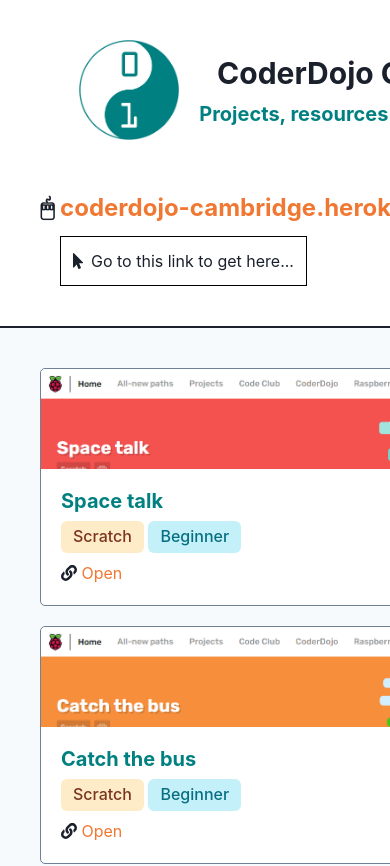
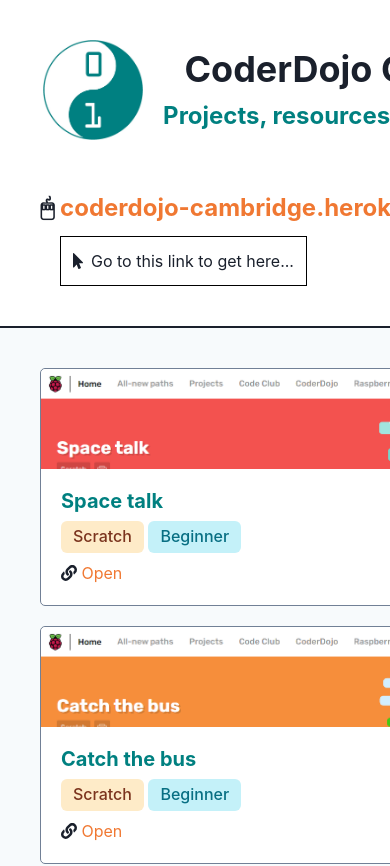
Before and after one commit to slugmandrew/coderdojo-cambridge, a React (Create React App) app: page / in a window 390 px wide. Shown: the top 866 px of the page. Built offline with nearby package versions, Linux system fonts and the light colour scheme.

Commit message:
Improve responsive nature of logo

```diff
--- a/src/SiteLogo.tsx
+++ b/src/SiteLogo.tsx
@@ -3,14 +3,15 @@
 import React from 'react'
 
 export const SiteLogo = () => {
+  const logoSize = ['100px', null, '120px']
   return (
     <HStack spacing={5}>
-      <Box height={'100px'} w={'100px'}>
+      <Box height={logoSize} w={logoSize}>
         <Image src={logo} fit={'fill'} />
       </Box>
       <VStack>
-        <Heading size={'xl'}>CoderDojo Cambridge</Heading>
-        <Heading color={'custom.teal'} alignSelf={'flex-start'} size={'md'}>
+        <Heading size={'2xl'}>CoderDojo Cambridge</Heading>
+        <Heading size={'lg'} color={'custom.teal'} alignSelf={'flex-start'}>
           Projects, resources & other cool stuff
         </Heading>
       </VStack>
```
